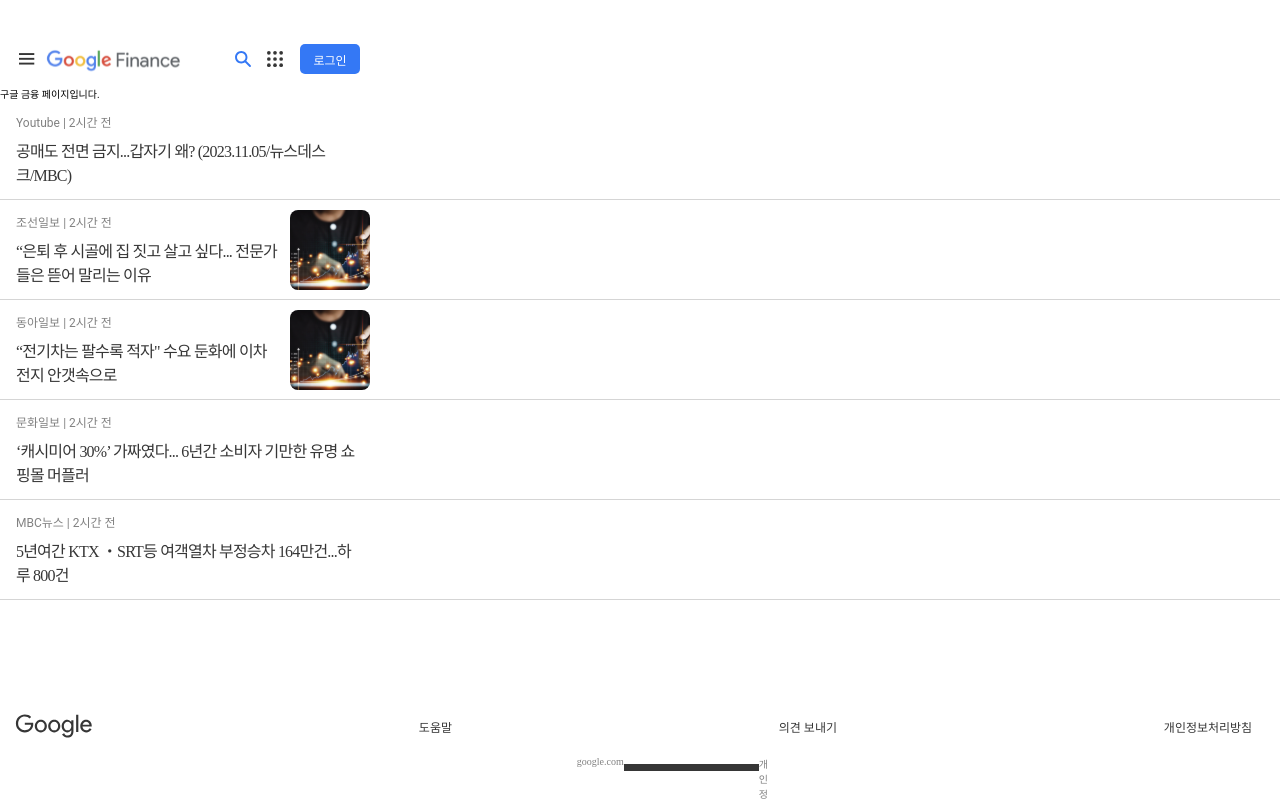
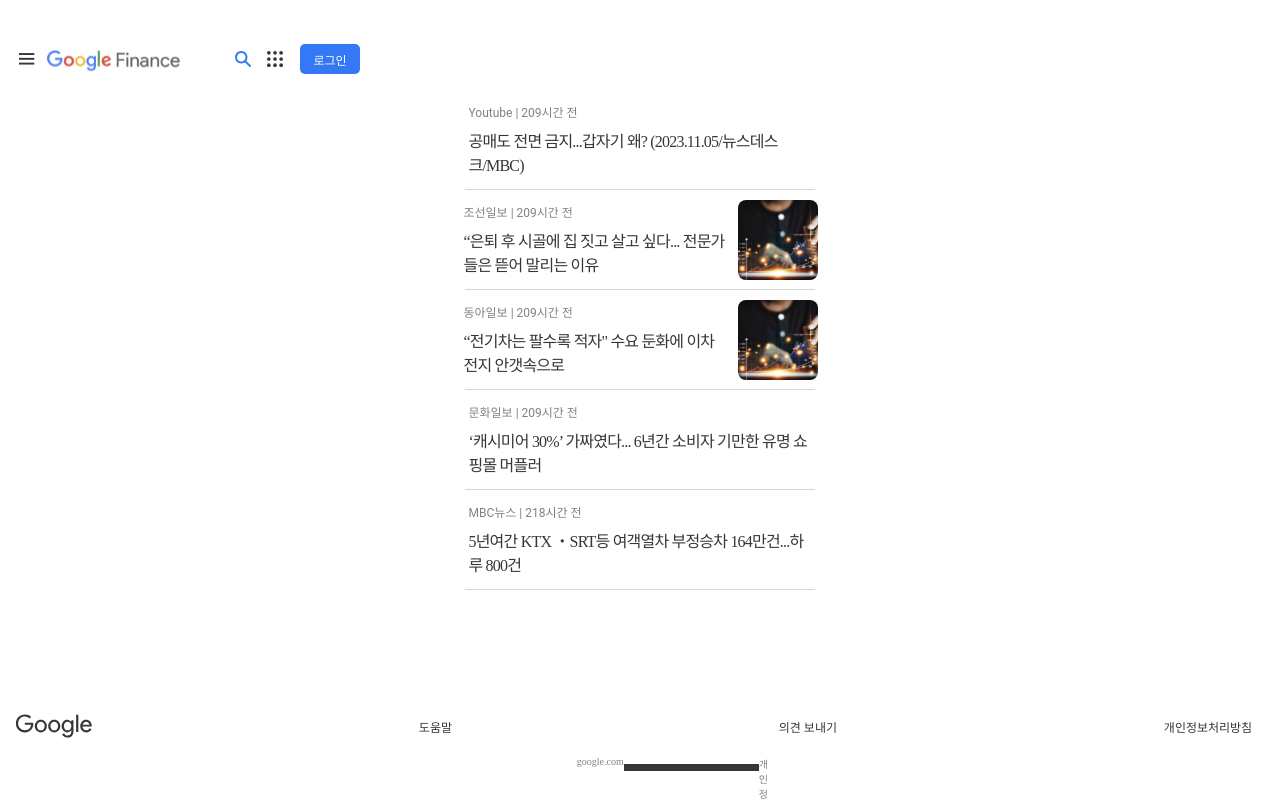
Before and after one commit to DOSOPT-CDS-WEB-TEAM2/CLIENT, a React (Vite) app in the folder google-finance/: page / in a window 1280 px wide. Built offline with nearby package versions, Linux system fonts and the light colour scheme; the HTML template or start-up script is replaced by a standard one.

Commit message:
feat/#6: 몇시간 전 뉴스기사인지 Date객체 계산

```diff
--- a/google-finance/src/components/Common/NewsArticle.jsx
+++ b/google-finance/src/components/Common/NewsArticle.jsx
@@ -1,12 +1,21 @@
-import React, { useState } from 'react';
+import React, { useEffect, useState } from 'react';
 import styled from 'styled-components';
 
 const NewsArticle = ({ article }) => {
   const { title, imageUrl, createdAt, publisher } = article;
+  const [hourGap, setHourGap] = useState(0);
+  let today = new Date();
+  useEffect(() => {
+    let createdDay = new Date(createdAt);
+    let timeGap = (today.getTime() - createdDay.getTime()) / (1000 * 60 * 60);
+    setHourGap(Math.floor(timeGap));
+  }, [createdAt]);
   return (
     <St.NewsArticleContainer>
       <St.ArticleWrapper imageUrl={imageUrl}>
-        <St.ArticleEtcInfo>{publisher} | 2시간 전</St.ArticleEtcInfo>
+        <St.ArticleEtcInfo>
+          {publisher} | {hourGap}시간 전
+        </St.ArticleEtcInfo>
         <St.ArticleTitle>{title}</St.ArticleTitle>
       </St.ArticleWrapper>
       {imageUrl && (
@@ -23,8 +32,12 @@
 const St = {
   NewsArticleContainer: styled.div`
     display: flex;
+    justify-content: center;
+
+    width: 35rem;
+    margin: auto;
+
     border-bottom: 0.05rem solid;
-    /* border-bottom-width: 34.4rem; */
     border-bottom-color: ${({ theme }) => theme.colors.gray_3};
   `,
   ArticleWrapper: styled.div`
--- a/google-finance/src/pages/Main.jsx
+++ b/google-finance/src/pages/Main.jsx
@@ -6,7 +6,6 @@
 const Main = () => {
   return (
     <St.MainContainer>
-      구글 금융 페이지입니다.
       {ARTICLE_DUMMY.map((article, idx) => (
         <NewsArticle
           key={idx}
```
